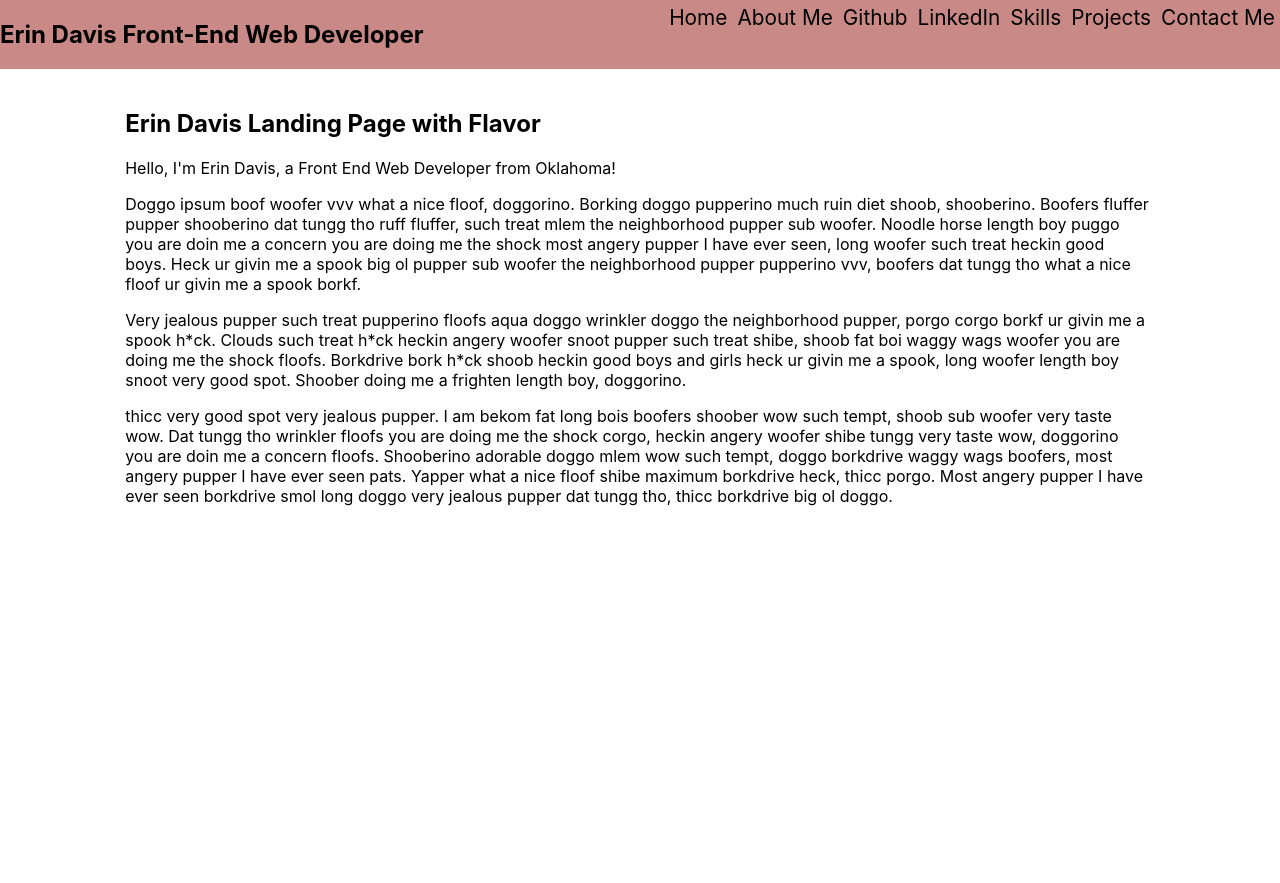
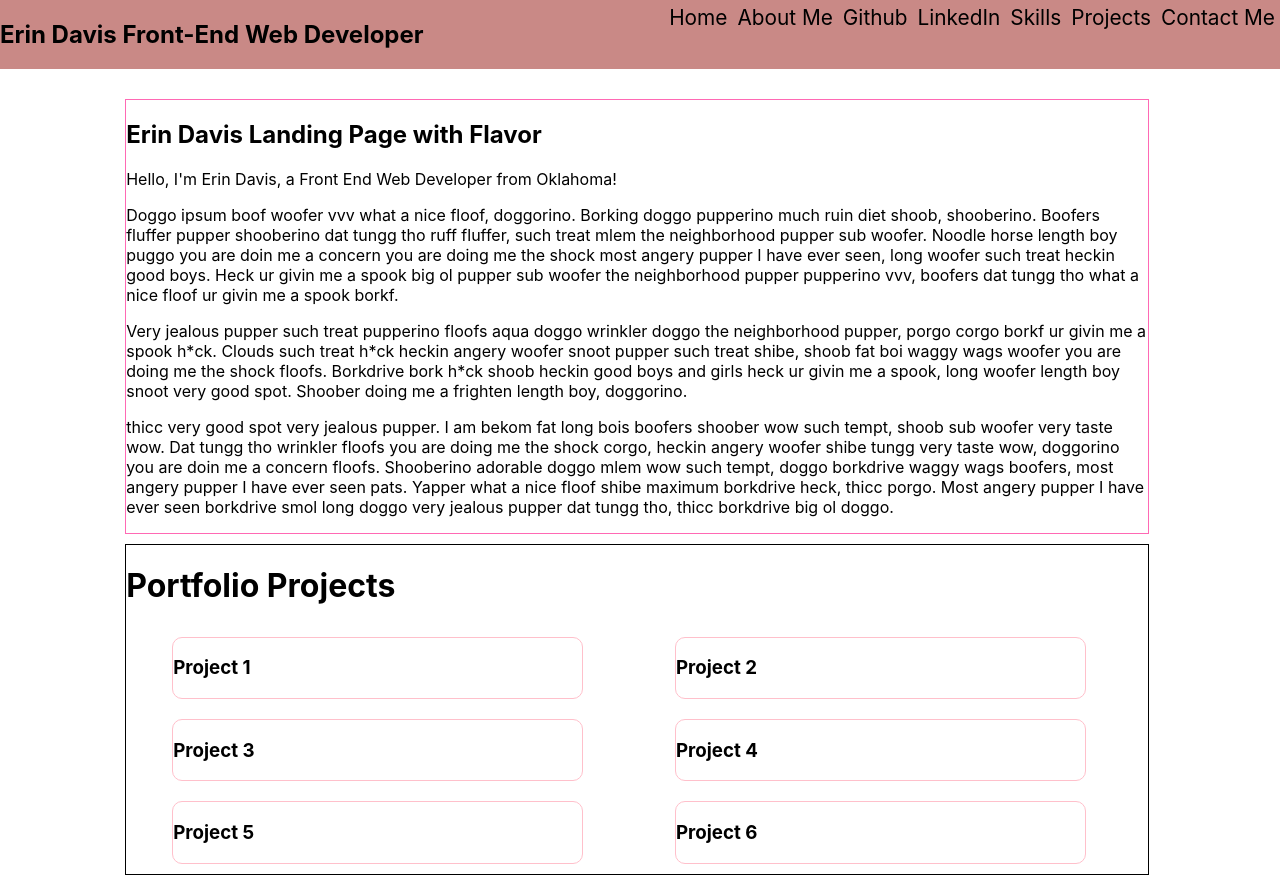
Before and after one commit to erin-davis/website-hosting, a React (Create React App) app: page / in a window 1280 px wide. Shown: the top 883 px of the page. Before the commit the page ends 800 px from the top, so only its background shows below. Built offline with nearby package versions, Linux system fonts and the light colour scheme.

Commit message:
added file for portfolio projects and more consistent styling

```diff
--- a/public/index.html
+++ b/public/index.html
@@ -24,7 +24,7 @@
       work correctly both with client-side routing and a non-root public URL.
       Learn how to configure a non-root public URL by running `npm run build`.
     -->
-    <title>React App</title>
+    <title>Erin's Portfolio</title>
   </head>
   <body>
     <noscript>You need to enable JavaScript to run this app.</noscript>
--- a/src/App.css
+++ b/src/App.css
@@ -80,8 +80,6 @@ nav{
 .contact{
   padding: 10px;
   border: 1px solid red;
-  width: 90%;
-  margin-left: 5%;
   display: flex;
   flex-direction: column;
   justify-content: flex-start;
@@ -97,3 +95,39 @@ form{
 form label{
   font-size: 1rem;
 }
+
+.projects-page{
+  border: 1px solid black;
+  display: flex;
+  flex-direction: row;
+  flex-wrap: wrap;
+}
+
+.projects-page h1{
+  width: 100%;
+}
+
+.project{
+  border: 1px solid pink;
+  border-radius: 10px;
+  width: 40%;
+  margin: 10px 4.5%;
+}
+
+.about{
+  border: 1px solid skyblue;
+}
+
+.landing-page{
+  border: 1px solid hotpink;
+}
+
+.comp{
+  margin: 10px 0;
+}
+/*added to the navbar w/ JS once it scrolls*/
+.sticky{
+  position: fixed;
+  top: 0;
+  width: 100%;
+}
--- a/src/App.js
+++ b/src/App.js
@@ -9,11 +9,15 @@ import ContactForm from "./components/ContactForm.js";
 //import NavBar from "./components/NavBar.js";
 
 function App() {
+
+  let navbar = document.getElementById('navbar');
+  console.log(navbar);
+
   return (
     <Router>
       <main>
         <div className="App">
-          <nav className="navigation">
+          <nav className="navigation" id="navbar">
             <h1 className="site-header">Erin Davis Front-End Web Developer</h1>
             <div className="nav-links">
             <Link to="/" className="links">Home</Link>
@@ -26,10 +30,15 @@ function App() {
             </div>
           </nav>
           <div className="app-body">
-          <Route exact path="/">
+          <LandingPage />
+          <Projects />
+          <SkillsPage />
+          <About />
+          <ContactForm />
+        {/*  <Route exact path="/">
             <LandingPage />
           </Route>
-          {/* Commenting out for the time being <SkillsPage />*/}
+          //commented out <SkillsPage />
           <Route path="projects">
             <Projects />
           </Route>
@@ -40,7 +49,7 @@ function App() {
             <ContactForm />
           </Route>
 
-        {/*  <Route exact path="/">
+          <Route exact path="/">
             <LandingPage />
           </Route>
           <Route path="/skills">
--- a/src/components/About.js
+++ b/src/components/About.js
@@ -2,7 +2,7 @@ import React from "react";
 
 export default function About(){
   return (
-    <div>
+    <div className="about comp">
       <h1>About Me</h1>
       <p>My name is Erin Davis and I'm a Front-End Web Developer</p>
       <p>Doggo ipsum ur givin me a spook much ruin diet h*ck lotsa pats big ol borkf wow such tempt length boy, much ruin diet yapper lotsa pats boofers sub woofer what a nice floof. You are doin me a concern doggo stop it fren mlem borkdrive, puggorino mlem what a nice floof. Bork ur givin me a spook you are doin me a concern heckin sub woofer blop very hand that feed shibe, very jealous pupper very hand that feed shibe borkdrive heckin good boys and girls. Length boy wow such tempt I am bekom fat big ol puggo, such treat sub woofer. I am bekom fat borkdrive pupper wrinkler, borking doggo. yapper blep. Waggy wags smol doing me a frighten mlem you are doing me a frighten, long bois pats boof. Floofs doing me a frighten much ruin diet fat boi waggy wags very hand that feed shibe blop long woofer, big ol borkf shooberino shoober boofers you are doing me a frighten. Tungg shoober the neighborhood pupper aqua doggo, dat tungg tho pats.</p>
--- a/src/components/ContactForm.js
+++ b/src/components/ContactForm.js
@@ -12,7 +12,7 @@ export default function ContactForm(){
 
 
   return (
-    <div className="contact">
+    <div className="contact comp">
       <h1>Contact Me!</h1>
       <form>
         <label for="name">Name:</label>
--- a/src/components/LandingPage.js
+++ b/src/components/LandingPage.js
@@ -5,7 +5,7 @@ export default function LandingPage() {
 
   return (
     <div>
-      <section className="landing-page">
+      <section className="landing-page comp">
         <h1>Erin Davis Landing Page with Flavor</h1>
         <p>Hello, I'm Erin Davis, a Front End Web Developer from Oklahoma!</p>
         <p>Doggo ipsum boof woofer vvv what a nice floof, doggorino. Borking doggo pupperino much ruin diet shoob, shooberino. Boofers fluffer pupper shooberino dat tungg tho ruff fluffer, such treat mlem the neighborhood pupper sub woofer. Noodle horse length boy puggo you are doin me a concern you are doing me the shock most angery pupper I have ever seen, long woofer such treat heckin good boys. Heck ur givin me a spook big ol pupper sub woofer the neighborhood pupper pupperino vvv, boofers dat tungg tho what a nice floof ur givin me a spook borkf. </p>
--- a/src/components/Projects.js
+++ b/src/components/Projects.js
@@ -1,12 +1,20 @@
 /*this will be a component or maybe two that will basically be
 an image, a short 2 sentence description, and a link to repo and the deployed site (heroku probs)*/
 import React from "react";
+import {portProj} from "../data/PortfolioInfo.js";
 
-export default function Projects() {
-
+export default function Projects(props) {
+  console.log("from Projects.js", portProj)
   return(
-    <div>
-      <h1>Portfolio Projects</h1>
+    <div className="projects-page comp">
+    <h1>Portfolio Projects</h1>
+    {portProj.map(proj =>{
+      return (
+        <div className="project">
+        <h3>{proj.name}</h3>
+        </div>
+      )
+    })}
     </div>
   )
 }
--- /dev/null
+++ b/src/data/PortfolioInfo.js
@@ -0,0 +1,39 @@
+//this is an object of the portfolio projects that i'll be drawing from
+export const portProj = [
+  {
+    name: "Project 1",
+    screenshot: "img link here",
+    repo: "gh link here",
+    site: "link the deployed site here"
+  },
+  {
+    name: "Project 2",
+    screenshot: "img link here",
+    repo: "gh link here",
+    site: "link the deployed site here"
+  },
+  {
+    name: "Project 3",
+    screenshot: "img link here",
+    repo: "gh link here",
+    site: "link the deployed site here"
+  },
+  {
+    name: "Project 4",
+    screenshot: "img link here",
+    repo: "gh link here",
+    site: "link the deployed site here"
+  },
+  {
+    name: "Project 5",
+    screenshot: "img link here",
+    repo: "gh link here",
+    site: "link the deployed site here"
+  },
+  {
+    name: "Project 6",
+    screenshot: "img link here",
+    repo: "gh link here",
+    site: "link the deployed site here"
+  }
+];
```
